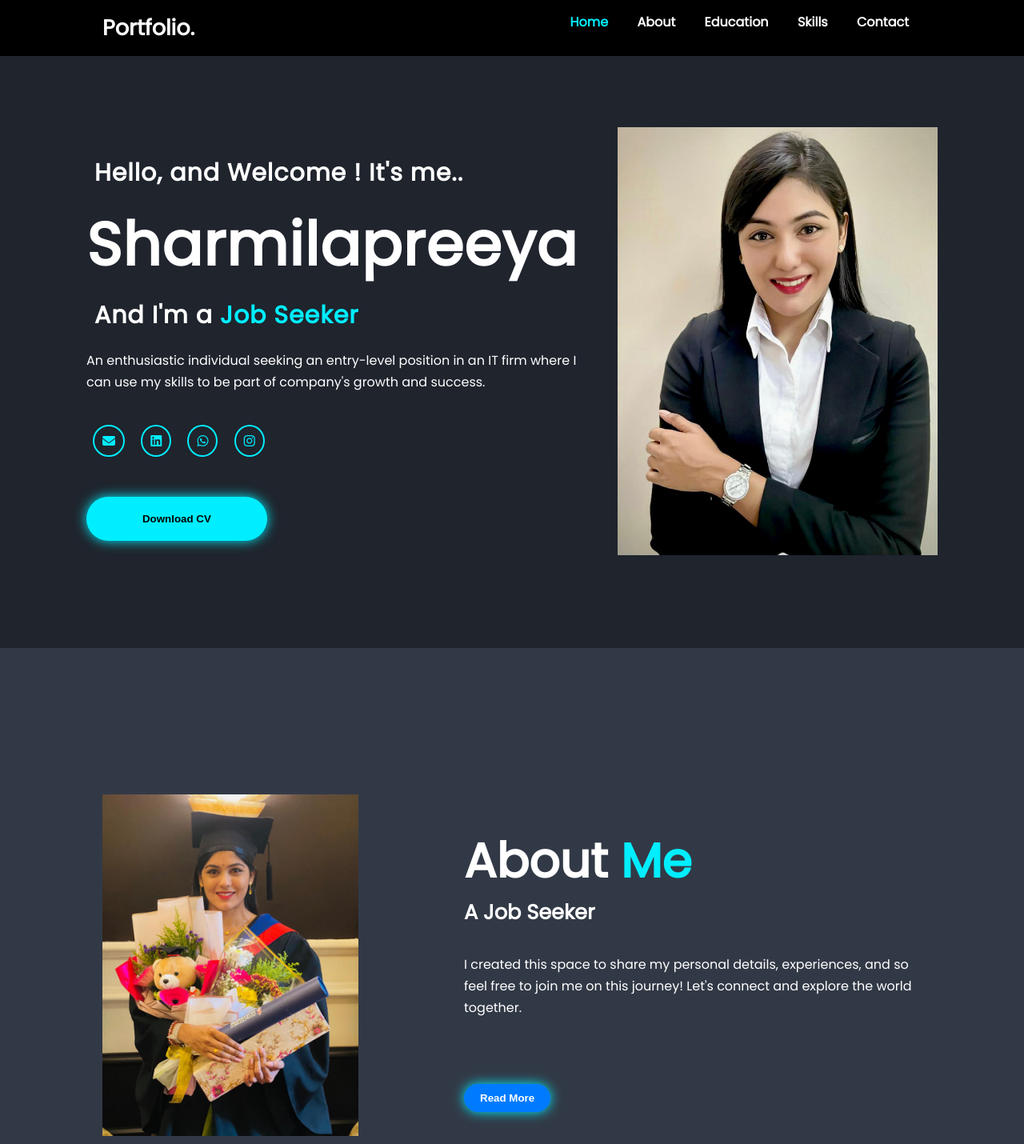
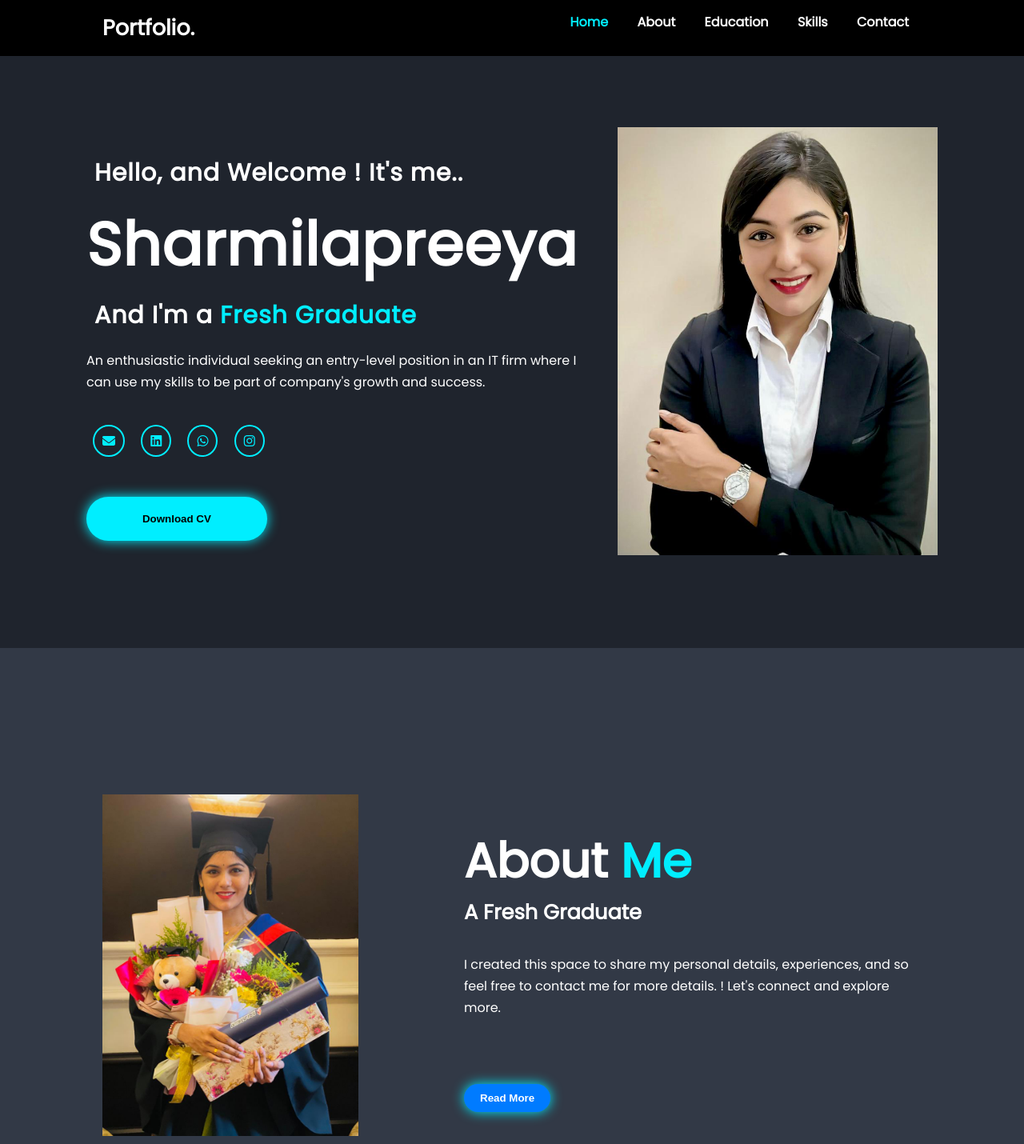
Before and after one commit to Sharmilapreeya/mywebsite2, a plain HTML site: page index.html in a window 1280 px wide. Shown: the top 1430 px of the page at 80% size. Drawn offline with Linux system fonts and the light colour scheme.

Commit message:
index.html

```diff
--- a/index.html
+++ b/index.html
@@ -29,7 +29,7 @@
         <div class="info-side">
             <h3>Hello, and Welcome ! It's me..</h3>
             <h1>Sharmilapreeya</h1>
-            <h3>And I'm a <span>Job Seeker</span></h3>
+            <h3>And I'm a <span>Fresh Graduate</span></h3>
             <p>An enthusiastic individual seeking an entry-level position
                 in an IT firm where I <br>can use my skills to be part of company's growth and success.</p>
 
@@ -58,10 +58,9 @@
 
         <div class="about-content">
             <h2 class="heading">About<span> Me</span></h2>
-            <h3>A Job Seeker</h3>
-            <p>I created this space to share my personal details, experiences, and so feel free to join me on
-              this journey! Let's connect and explore
-               the world together.</p>
+            <h3>A Fresh Graduate</h3>
+            <p>I created this space to share my personal details, experiences, and so feel free to contact me for more details. ! Let's connect and explore
+               more.</p>
 
             <p class="read-more-content">
               Date of Birth : 07/12/1997 <br>
```
